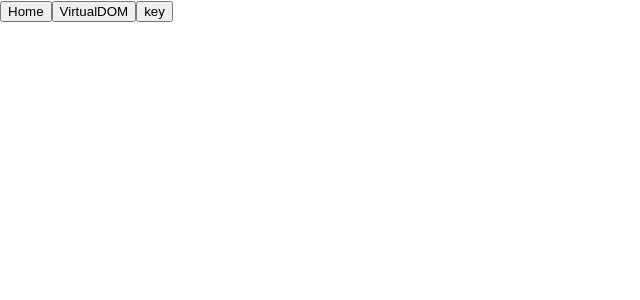
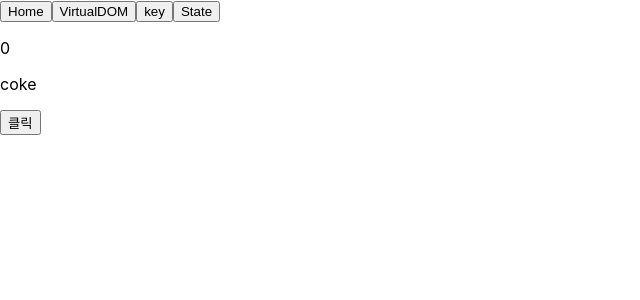
Before and after one commit to intae92/react-docs-study, a React (Create React App) app: page /state in a window 1280 px wide. Before the commit this address had no page. Shown: the top 300 px of the page, without its empty margins (0-640 px from the left). Built offline with nearby package versions, Linux system fonts and the light colour scheme.

Commit message:
state 학습

```diff
--- a/src/App.js
+++ b/src/App.js
@@ -1,6 +1,7 @@
 import { BrowserRouter, Route, Routes } from "react-router-dom";
 import Key from "./Key";
 import Nav from "./Nav";
+import State from "./State";
 import VirtualDOM from "./VirtualDOM";
 
 function App() {
@@ -10,6 +11,7 @@ function App() {
       <Routes>
         <Route path="/virtualDOM" element={<VirtualDOM />} />
         <Route path="/key" element={<Key />} />
+        <Route path="/state" element={<State />} />
       </Routes>
     </BrowserRouter>
   );
--- a/src/Nav/index.jsx
+++ b/src/Nav/index.jsx
@@ -13,6 +13,9 @@ const Nav = () => {
       <Link to="key">
         <button>key</button>
       </Link>
+      <Link to="state">
+        <button>State</button>
+      </Link>
     </div>
   );
 };
--- /dev/null
+++ b/src/State/index.jsx
@@ -0,0 +1,42 @@
+import React from "react";
+import { useEffect } from "react";
+import { useState } from "react";
+
+function State() {
+  const [count, setCount] = useState(0);
+  const [name, setName] = useState("coke");
+
+  //   const handleClickName = () => setName((name) => name + 1);
+  //   const handleClickCount = () => setCount((count) => count + 1);
+
+  //   const handleClick = () => {
+  //     setName((name) => name + 1);
+  //     setCount((count) => count + 1);
+  //   };
+  const handleClick = () => {
+    setName((name) => name + 1);
+    setTimeout(() => {
+      setCount((count) => count + 1);
+    });
+  };
+
+  useEffect(() => {
+    console.log("state update");
+  });
+
+  console.log("Rendering State component");
+
+  return (
+    <div>
+      <div>
+        <p>{count}</p>
+        <p>{name}</p>
+        <button onClick={handleClick}>클릭</button>
+        {/* <button onClick={handleClickName}>클릭name</button> */}
+        {/* <button onClick={handleClickCount}>클릭count</button> */}
+      </div>
+    </div>
+  );
+}
+
+export default State;
```
